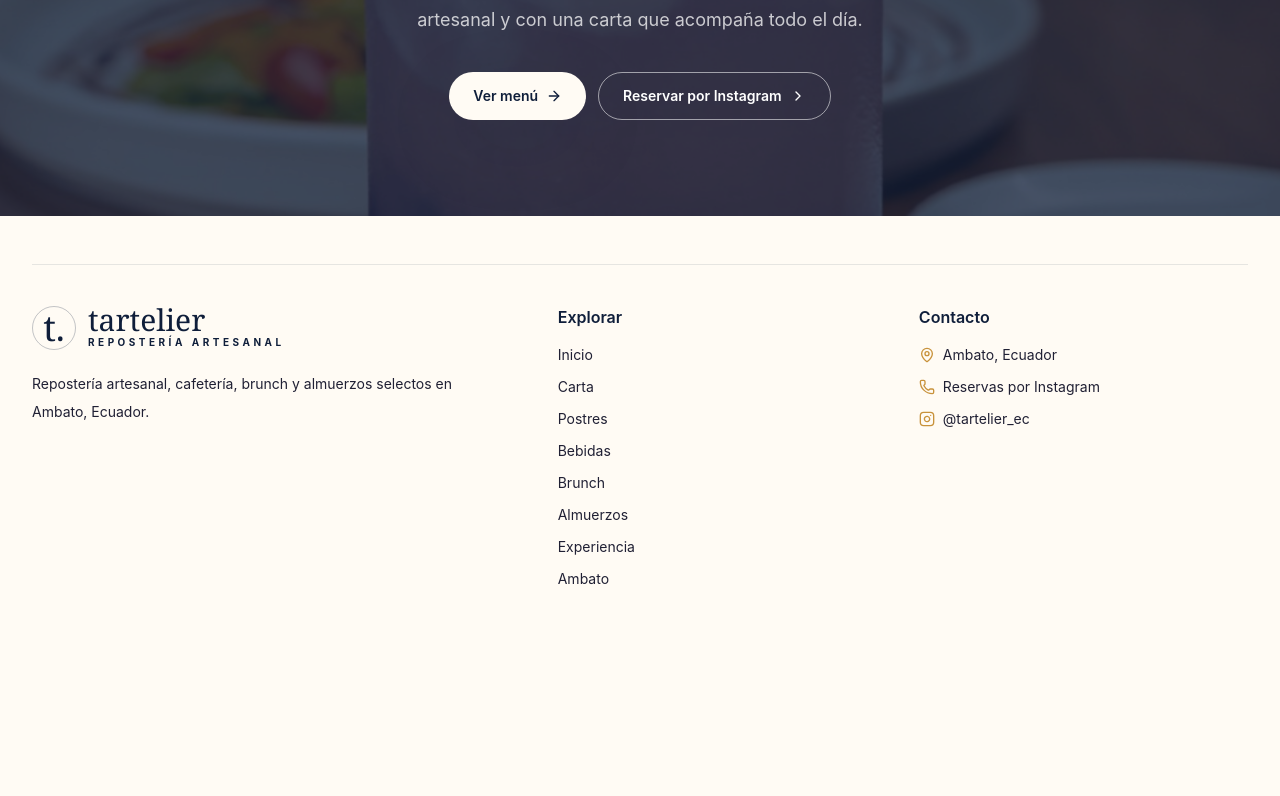
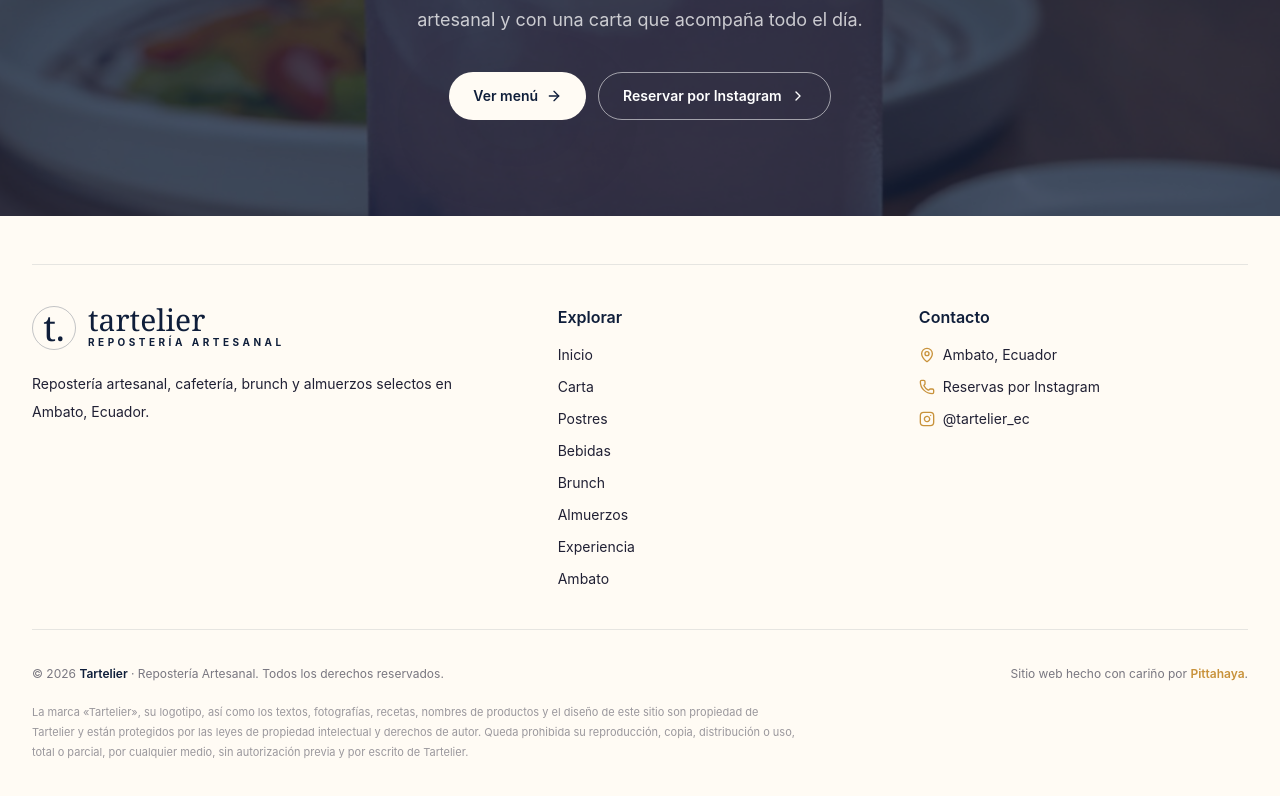
Before and after one commit to PITTAHAYA/Tartelier-Reposter-a-Artesanal, a React (Vite) app: page / in a window 1280 px wide. Shown: the part 2950-3746 px from the top of the page. Before the commit the page ends 3587 px from the top, so only its background shows below. Built offline with nearby package versions, Linux system fonts and the light colour scheme.

Commit message:
Add files via upload

```diff
--- a/src/App.jsx
+++ b/src/App.jsx
@@ -59,6 +59,7 @@ const photos = {
 const TARTELIER_INSTAGRAM_URL = 'https://www.instagram.com/tartelier_ec/';
 const TARTELIER_MAPS_URL = 'https://www.google.com/maps?q=-1.251083,-78.640111';
 const TARTELIER_COORDINATES = '1°15\'03.9"S 78°38\'24.4"W';
+const PITTAHAYA_URL = 'https://www.pittahaya.com';
 
 const navItems = [
   ['Carta', '/carta'],
@@ -1186,6 +1187,33 @@ function Footer() {
           </div>
         </div>
       </div>
+
+      <div className="mx-auto mt-10 max-w-7xl border-t border-navy/10 pt-8">
+        <div className="flex flex-col gap-4 text-xs leading-6 text-ink/60 md:flex-row md:items-center md:justify-between">
+          <p>
+            © {new Date().getFullYear()} <span className="font-semibold text-navy">Tartelier</span> · Repostería Artesanal.
+            Todos los derechos reservados.
+          </p>
+          <p>
+            Sitio web hecho con cariño por{' '}
+            <a
+              href={PITTAHAYA_URL}
+              target="_blank"
+              rel="noreferrer"
+              className="font-semibold text-honey underline-offset-4 hover:underline"
+            >
+              Pittahaya
+            </a>
+            .
+          </p>
+        </div>
+        <p className="mt-4 max-w-3xl text-[11px] leading-5 text-ink/45">
+          La marca «Tartelier», su logotipo, así como los textos, fotografías, recetas, nombres de productos
+          y el diseño de este sitio son propiedad de Tartelier y están protegidos por las leyes de propiedad
+          intelectual y derechos de autor. Queda prohibida su reproducción, copia, distribución o uso, total o
+          parcial, por cualquier medio, sin autorización previa y por escrito de Tartelier.
+        </p>
+      </div>
     </footer>
   );
 }
```
